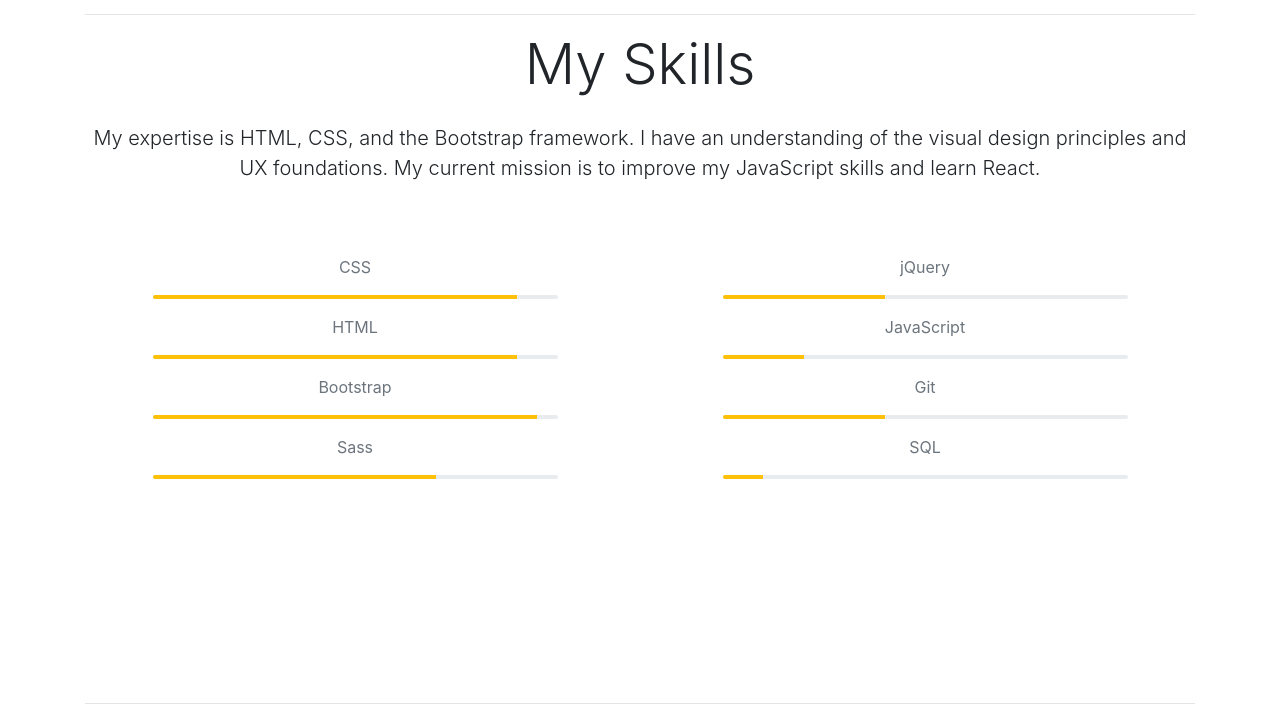
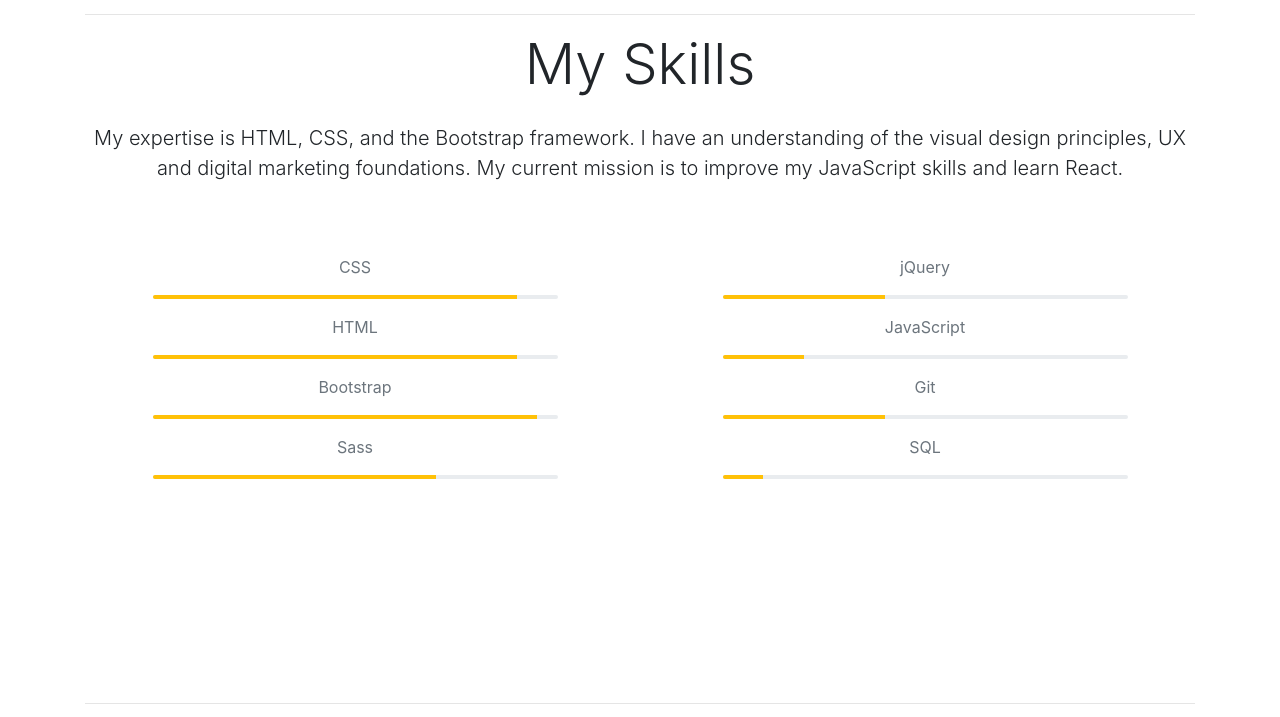
Before and after one commit to denisaorlikova/portfolio, a website: page index.html in a window 1280 px wide. Shown: the part 1340-2057 px from the top of the page. Drawn offline with nearby package versions, Linux system fonts and the light colour scheme.

Commit message:
update skills section

```diff
--- a/index.html
+++ b/index.html
@@ -106,7 +106,7 @@
         <div class="row">
           <div class="col-md-12">
             <h2 class="display-4 pb-3" data-aos="fade-up" data-aos-duration="1450">My Skills</h2>
-            <p class="lead pb-4" data-aos="fade-up" data-aos-duration="1500">My expertise is HTML, CSS, and the Bootstrap framework. I have an understanding of the visual design principles and UX foundations. My current mission is to improve my JavaScript skills and learn React.</p>
+            <p class="lead pb-4" data-aos="fade-up" data-aos-duration="1500">My expertise is HTML, CSS, and the Bootstrap framework. I have an understanding of the visual design principles, UX and digital marketing foundations. My current mission is to improve my JavaScript skills and learn React.</p>
             <div class="my-5 row">
               <div class="col-md-6">
                   <p class="text-muted" data-aos="fade-up" data-aos-duration="1400">CSS</p>
```
